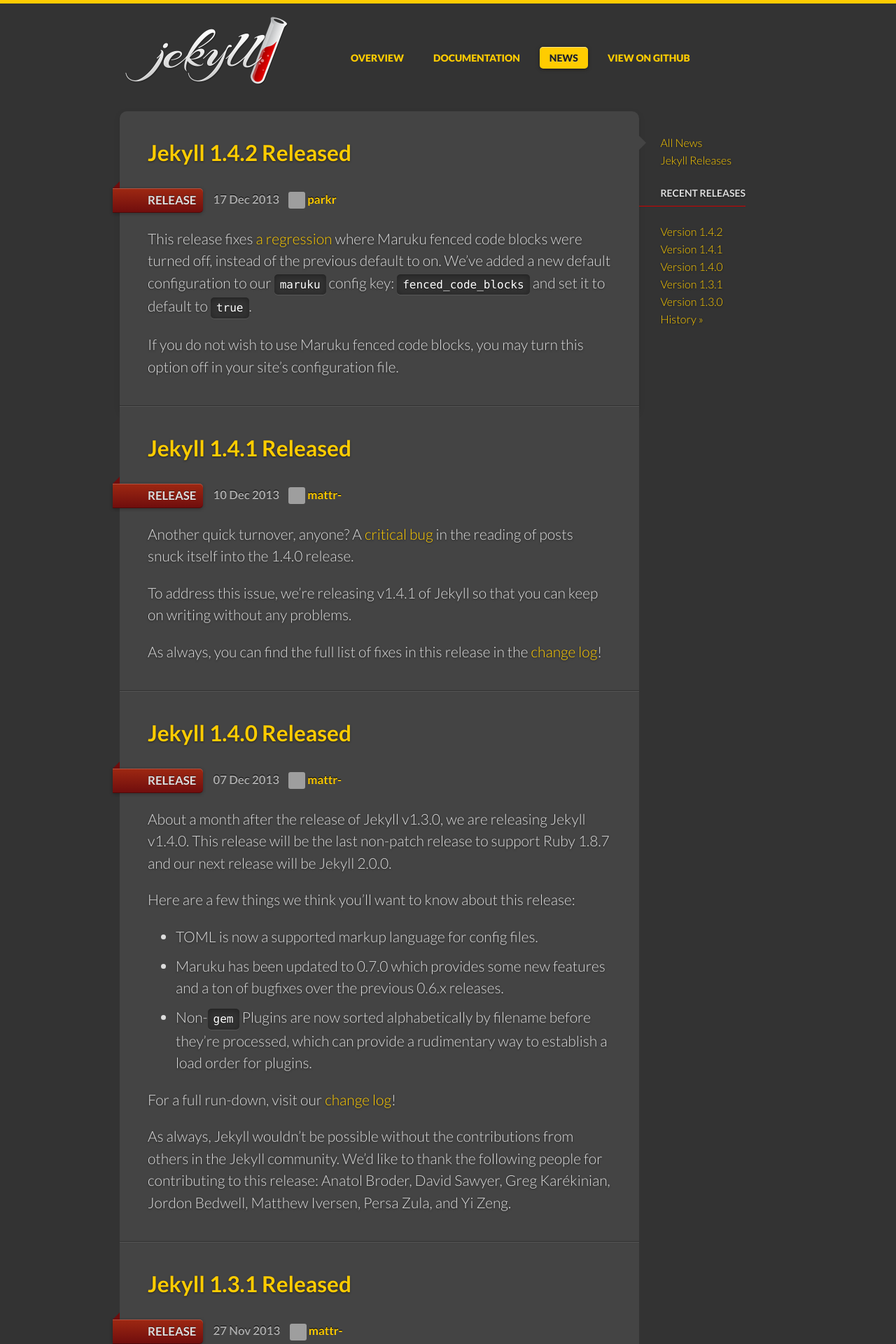
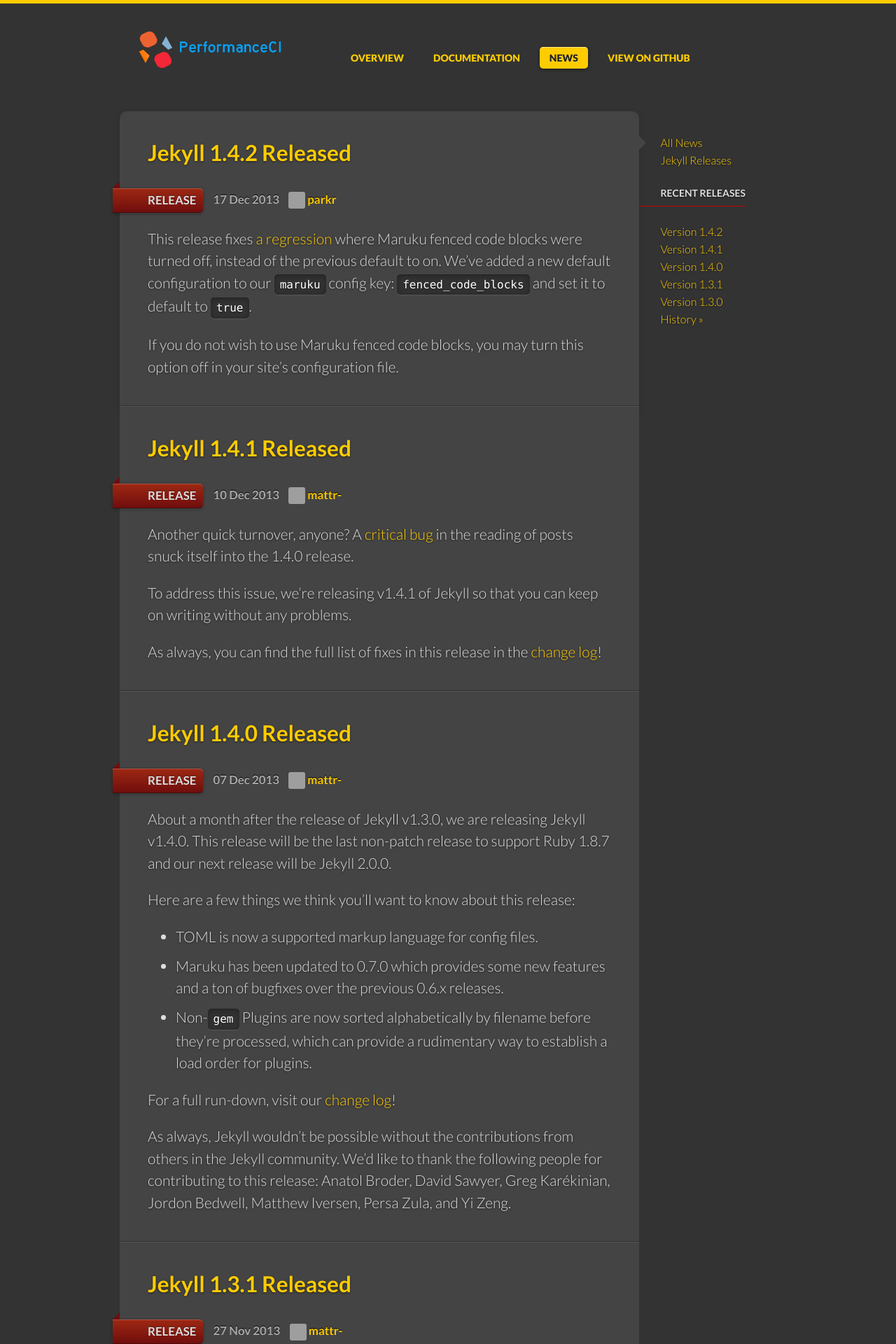
Before and after one commit to performancecifork/performanceci.github.io, a Jekyll site: the page built from news/index.html, in a window 1280 px wide. Shown: the top 1920 px of the page at 70% size. Built offline with Jekyll 4.4.1, drawn with Linux system fonts in a browser that asks for light colours; some web fonts are replaced; comment, search, counter and statistics services are not loaded; grey boxes are pictures that could not be loaded.

Commit message:
new logo and such

```diff
--- a/_includes/header.html
+++ b/_includes/header.html
@@ -7,7 +7,7 @@
       <h1>
         <a href="{{ site.url }}/">
           <span>Jekyll</span>
-          <img src="{{ site.url }}/img/logo-2x.png" width="249" height="115" alt="">
+          <img src="{{ site.url }}/img/performanceci-big-logo.png" width="249" height="115" alt="">
         </a>
       </h1>
     </div>
```
Also changed, not shown: img/performanceci-big-logo.png (added), 1 other file.
